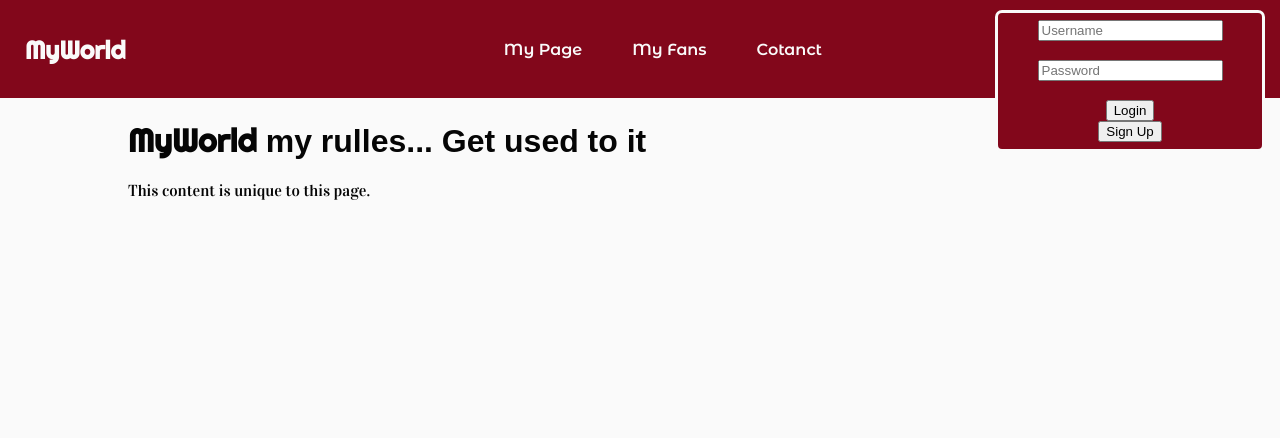
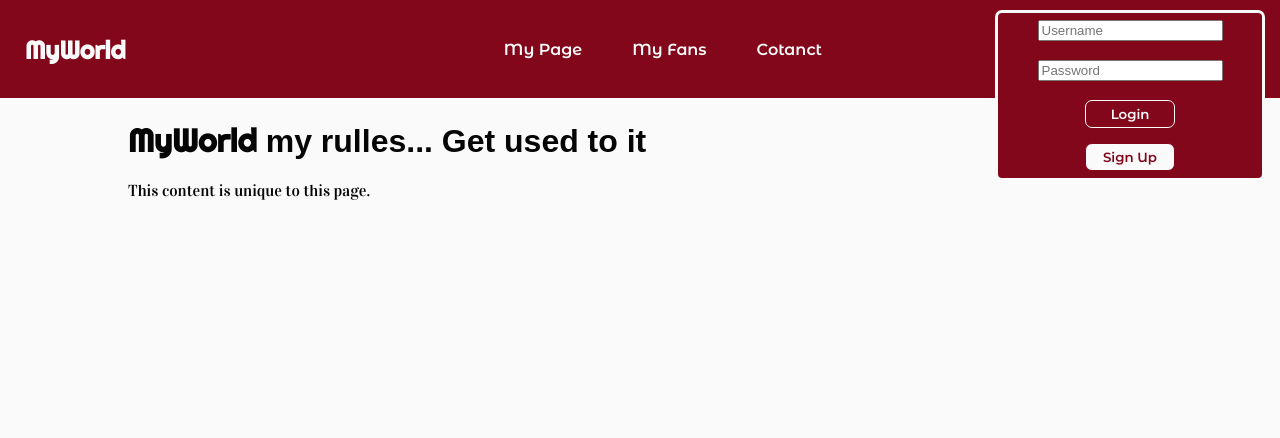
Before and after one commit to DragosNH/flask-test, a Flask app: page / in a window 1280 px wide. Shown: the top 438 px of the page. Run offline with Flask 3, Linux system fonts and the light colour scheme; some web fonts are replaced.

Commit message:
styled the buttons

```diff
--- a/static/css/loginBtn.css
+++ b/static/css/loginBtn.css
@@ -9,7 +9,7 @@
     --active-txt-color: #c8c8c8;
 }
 
-.loginBtn{
+.loginBtn {
     font-family: "Montserrat Alternates", sans-serif;
     font-weight: 600;
     border: 3px solid var(--primary-border-color);
@@ -19,14 +19,14 @@
     padding: 10px 25px;
 }
 
-.loginBtn:active{
+.loginBtn:active {
     border: 3px solid var(--active-border-color);
     color: var(--active-txt-color);
     background-color: var(--active-btn-bg);
 }
 
 
-.loginBox{
+.loginBox {
     border: 3px solid var(--primary-border-color);
     border-radius: 7px;
     padding: 7px;
@@ -41,10 +41,46 @@
     flex-direction: column;
 }
 
-.loginForm{
+.loginForm {
     text-align: center;
 }
 
-.hidden{
+.signUp {
+    margin-top: 15px;
+    font-family: "Montserrat Alternates", sans-serif;
+    font-weight: 600;
+    border: 1px solid var(--secondary-bg-color);
+    border-radius: 7px;
+    background-color: var(--primary-bg-color);
+    color: var(--secondary-txt-color);
+    padding: 5px 10px;
+    width: 90px;
+    color: var(--secondary-bg-color);
+}
+
+.signUp:active{
+    border: 1px solid var(--active-btn-bg);
+    background-color: var(--active-txt-color);
+    color: var(--active-btn-bg);
+}
+
+.loginToAccBtn {
+    font-family: "Montserrat Alternates", sans-serif;
+    font-weight: 600;
+    border: 1px solid var(--primary-border-color);
+    border-radius: 7px;
+    background-color: var(--secondary-bg-color);
+    color: var(--secondary-txt-color);
+    padding: 5px 10px;
+    width: 90px;
+}
+
+.loginToAccBtn:active {
+    border: 3px solid var(--active-border-color);
+    color: var(--active-txt-color);
+    background-color: var(--active-btn-bg);
+}
+
+.hidden {
     display: none;
 }
--- a/templates/layout.html
+++ b/templates/layout.html
@@ -31,7 +31,7 @@
                     <form class="loginForm" action="login">
                         <input type="text" id="username" name="username" placeholder="Username"><br /><br />
                         <input type="password" id="password" name="password" placeholder="Password"><br /><br />
-                        <input type="submit" value="Login">
+                        <input class="loginToAccBtn" type="submit" value="Login">
                     </form>
                     <button class="signUp">Sign Up</button>
                 </div>
```
